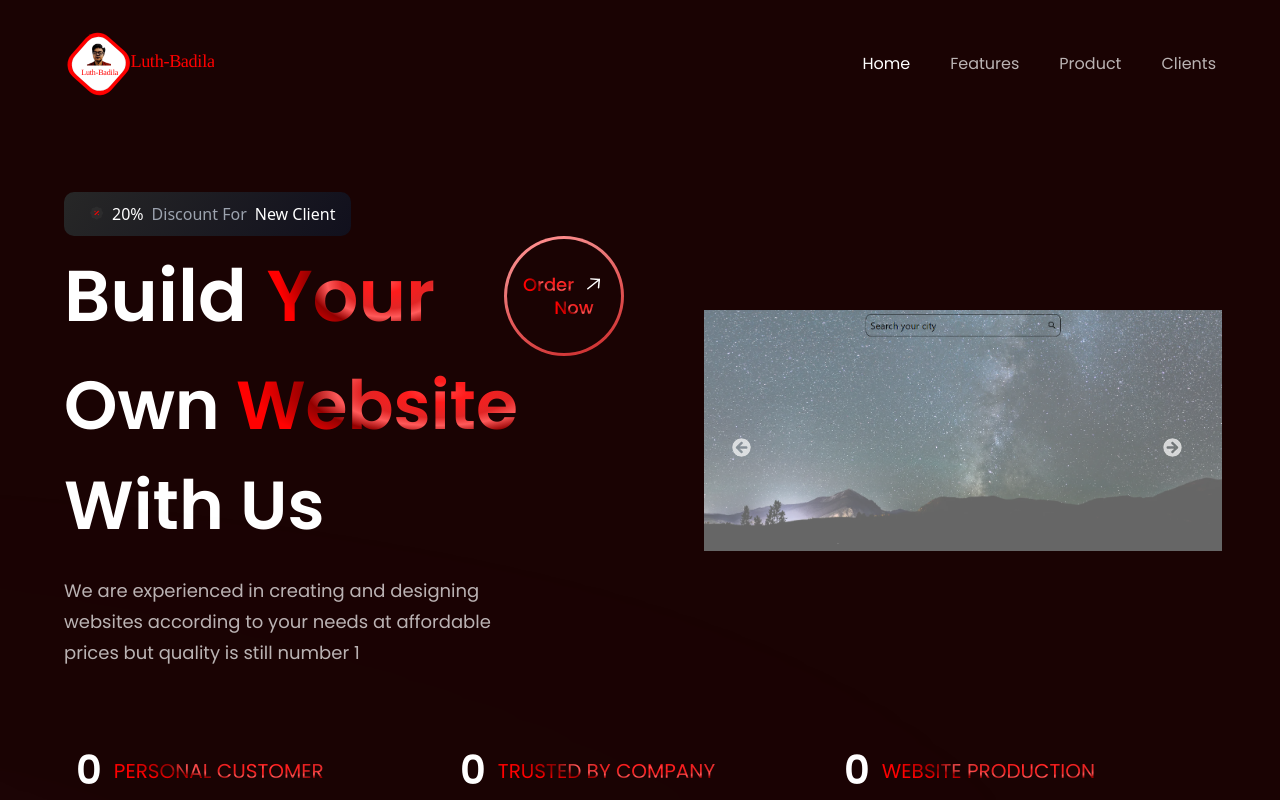
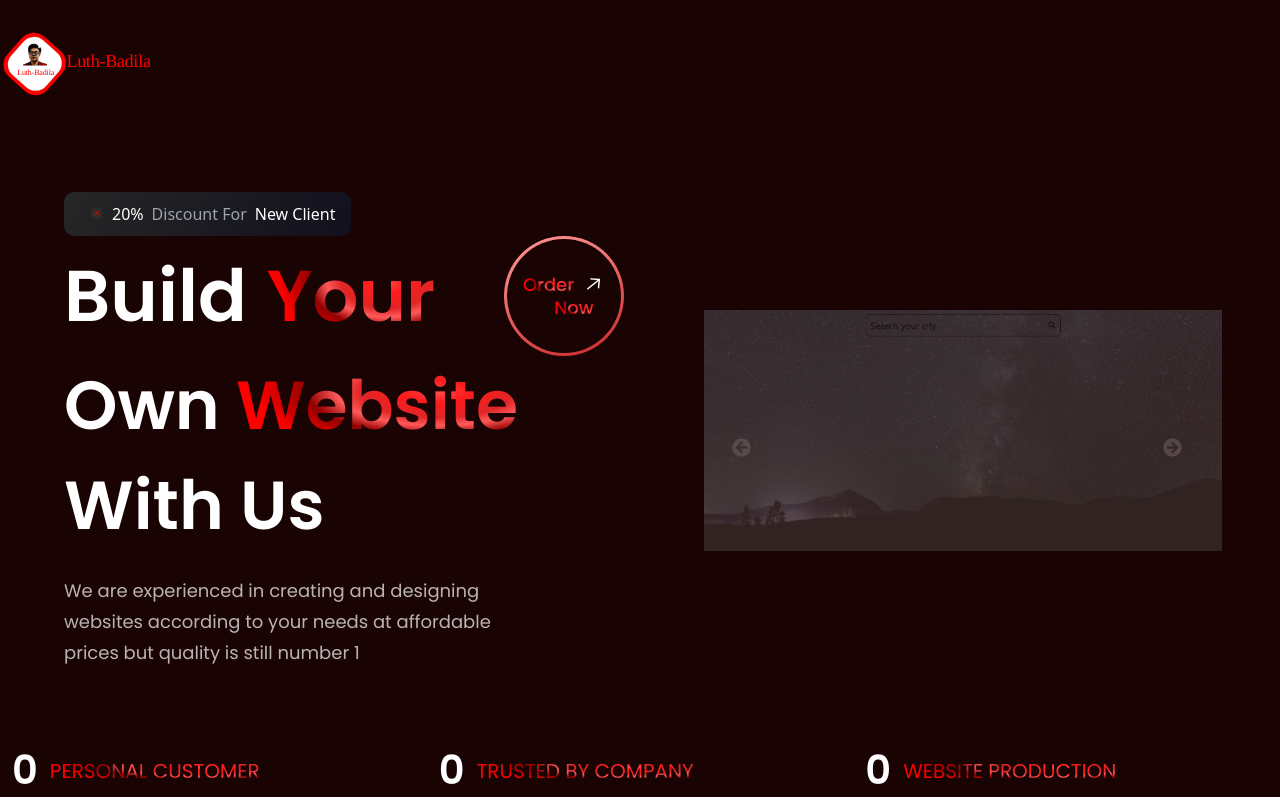
Before and after one commit to Luth-Badila/Luth-Badila, a React (Vite) app: page / in a window 1280 px wide. Shown: the top 800 px of the page. Built offline with nearby package versions, Linux system fonts and the light colour scheme.

Commit message:
change layout and routing

```diff
--- a/package.json
+++ b/package.json
@@ -13,7 +13,8 @@
         "react": "^18.2.0",
         "react-dom": "^18.2.0",
         "react-icons": "^4.4.0",
-        "react-intersection-observer": "^9.4.0"
+        "react-intersection-observer": "^9.4.0",
+        "react-router-dom": "^6.4.1"
     },
     "devDependencies": {
         "@types/react": "^18.0.17",
--- a/src/App.jsx
+++ b/src/App.jsx
@@ -1,28 +1,38 @@
-import React from "react";
-import styles from "./style";
+import React, { useState } from "react";
+import { BrowserRouter as Router, Routes, Route, Link } from "react-router-dom";
 
-import { Navbar, Hero, Clients, Stats, Business, CTA, CardDeal, Billing, Testimonials, Footer } from "./components";
+import Business from "./components/Business";
+import Hero from "./components/Hero";
+import Navbar from "./components/Navbar";
+import Stats from "./components/Stats";
 
-const App = () => (
-  <div className="bg-red w-full overflow-hidden">
-    <div className={`${styles.paddingX} ${styles.flexCenter}`}>
-      <div className={`${styles.boxWidth}`}>
+const App = () => {
+  return (
+    <>
+      <Router>
         <Navbar />
-      </div>
-    </div>
-
-    <div className={`bg-red ${styles.flexStart}`}>
-      <div className={`${styles.boxWidth}`}>
-        <Hero />
-      </div>
-    </div>
-
-    <div className={`bg-red ${styles.paddingX} ${styles.flexStart}`}>
-      <div className={`${styles.boxWidth}`}>
-        <Stats /> <Business /> <Billing /> <CardDeal /> <Testimonials /> <Clients /> <CTA /> <Footer />
-      </div>
-    </div>
-  </div>
-);
+        <Routes>
+          <Route
+            path="/"
+            element={
+              <div className="bg-red h-[83.6vh]">
+                <Hero />
+                <Stats />
+              </div>
+            }
+          />
+          <Route
+            path="/business"
+            element={
+              <div className="bg-red px-4 h-[83.6vh]">
+                <Business />
+              </div>
+            }
+          />
+        </Routes>
+      </Router>
+    </>
+  );
+};
 
 export default App;
--- a/src/components/Footer.jsx
+++ b/src/components/Footer.jsx
@@ -16,7 +16,7 @@ const Footer = () => (
             <ul className="list-none mt-4">
               {footerLink.links.map((link, index) => (
                 <li key={link.name} className={`font-poppins font-normal text-[16px] leading-[24px] text-dimWhite hover:text-secondary cursor-pointer ${index !== footerLink.links.length - 1 ? "mb-4" : "mb-0"}`}>
-                  {link.name}
+                  <a href={link.link}>{link.name}</a>
                 </li>
               ))}
             </ul>
--- a/src/components/Hero.jsx
+++ b/src/components/Hero.jsx
@@ -9,7 +9,7 @@ import ImageSlider from "./ImageSlider";
 import Slides from "./Slides";
 
 const Hero = () => (
-  <section id="home" className={`flex md:flex-row flex-col ${styles.paddingY}`}>
+  <section id="home" className={`flex md:flex-row flex-col ${styles.paddingY} bg-red`}>
     <motion.div className={`flex-1 ${styles.flexStart} flex-col xl:px-0 sm:px-16 px-6`} initial={{ x: "-100vw" }} animate={{ x: 0 }} transition={{ type: "spring", duration: 1, bounce: 0.3 }}>
       <div className="flex flex-row items-center py-[6px] px-4 bg-discount-gradient rounded-[10px] md-2">
         <img src={discount} alt="discount" className="w-[32px] h-[32px]" />
--- a/src/components/Navbar.jsx
+++ b/src/components/Navbar.jsx
@@ -8,10 +8,10 @@ const Navbar = () => {
   const [toggle, setToggle] = useState(false);
 
   return (
-    <nav className="w-full flex py-6 justify-between items-center navbar">
+    <nav className="w-full flex py-6 justify-between items-center navbar bg-red">
       <img src={logoHeader} alt="hoobank" className="w-[150px] h-[80px]" />
 
-      <ul className="list-none sm:flex hidden justify-end items-center flex-1">
+      {/* <ul className="list-none sm:flex hidden justify-end items-center flex-1">
         {navLinks.map((nav, index) => (
           <li key={nav.id} className={`font-poppins font-normal cursor-pointer text-[16px] ${active === nav.title ? "text-white" : "text-dimWhite"} ${index === navLinks.length - 1 ? "mr-0" : "mr-10"}`} onClick={() => setActive(nav.title)}>
             <a href={`#${nav.id}`}>{nav.title}</a>
@@ -35,7 +35,7 @@ const Navbar = () => {
             ))}
           </ul>
         </div>
-      </div>
+      </div> */}
     </nav>
   );
 };
--- /dev/null
+++ b/src/components/NotFound.jsx
@@ -0,0 +1,7 @@
+import React from "react";
+
+const NotFound = () => {
+  return <div className="flex justify-center items-center h-screen font-bold text-5xl"> 404 NotFound</div>;
+};
+
+export default NotFound;
--- a/src/constants/index.js
+++ b/src/constants/index.js
@@ -1,4 +1,4 @@
-import { people01, people02, people03, facebook, instagram, linkedin, twitter, airbnbsvg, binancesvg, coinbasesvg, dropboxsvg, airbnb, binance, coinbase, dropbox, client, moneyTime, profile } from "../assets";
+import { people01, people02, people03, facebook, instagram, linkedin, twitter, airbnb, binance, coinbase, dropbox, client, moneyTime, profile } from "../assets";
 
 export const navLinks = [
   {
```
Also changed, not shown: src/main.jsx (+6 -6 lines), 1 other file (tests, documents, lock files or other folders).
